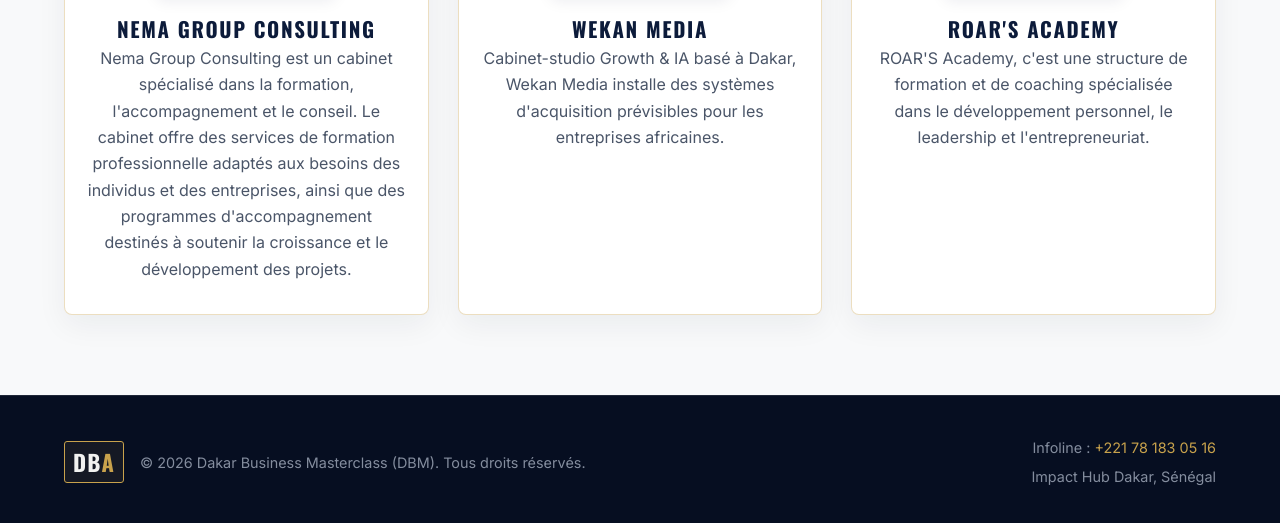
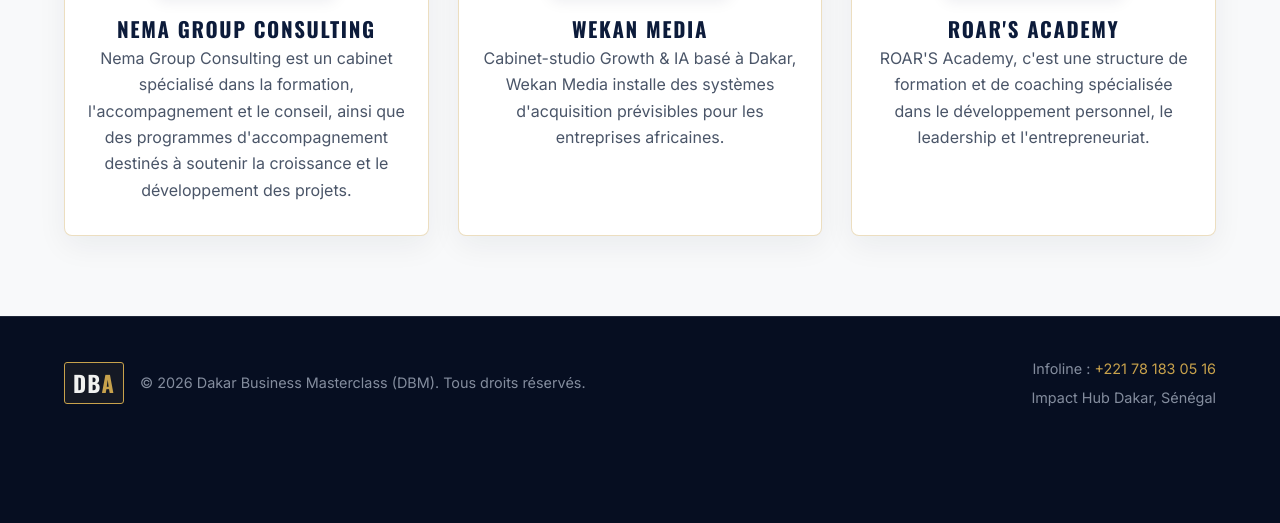
Before and after one commit to WekanMedia221/dba08aout, a website built with Vite: page index.html in a window 1280 px wide. Shown: the part 5340-5863 px from the top of the page. After the commit the page ends 5789 px from the top, so only its background shows below. Built offline with nearby package versions, Linux system fonts and the light colour scheme.

Commit message:
fix: shorten Nema Group Consulting description for better visual balance across organizer cards

```diff
--- a/index.html
+++ b/index.html
@@ -449,7 +449,7 @@
                 <img src="./src/organizers/nema-group.png" alt="Logo Nema Group Consulting" class="org-logo">
               </div>
               <h4 class="org-name">NEMA GROUP CONSULTING</h4>
-              <p class="org-desc">Nema Group Consulting est un cabinet spécialisé dans la formation, l'accompagnement et le conseil. Le cabinet offre des services de formation professionnelle adaptés aux besoins des individus et des entreprises, ainsi que des programmes d'accompagnement destinés à soutenir la croissance et le développement des projets.</p>
+              <p class="org-desc">Nema Group Consulting est un cabinet spécialisé dans la formation, l'accompagnement et le conseil, ainsi que des programmes d'accompagnement destinés à soutenir la croissance et le développement des projets.</p>
             </div>
 
             <!-- Wekan Media -->
```
